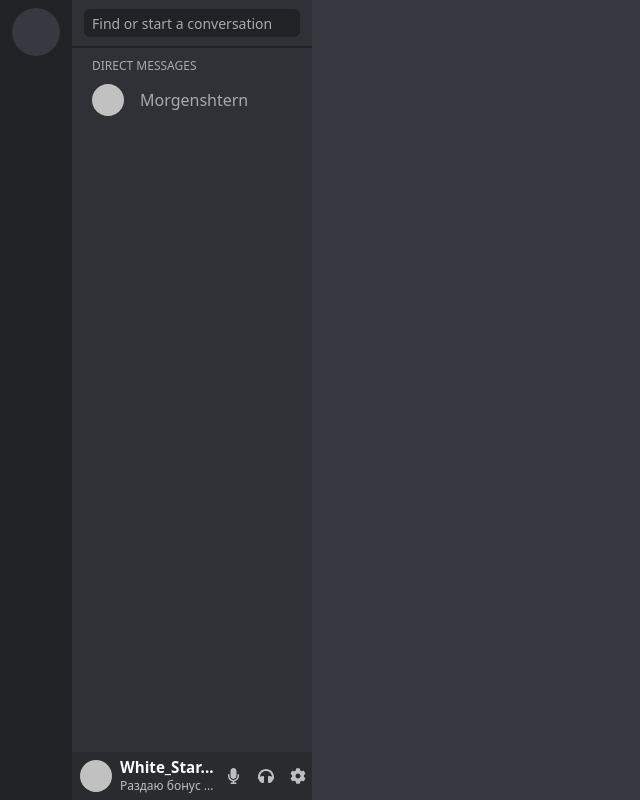
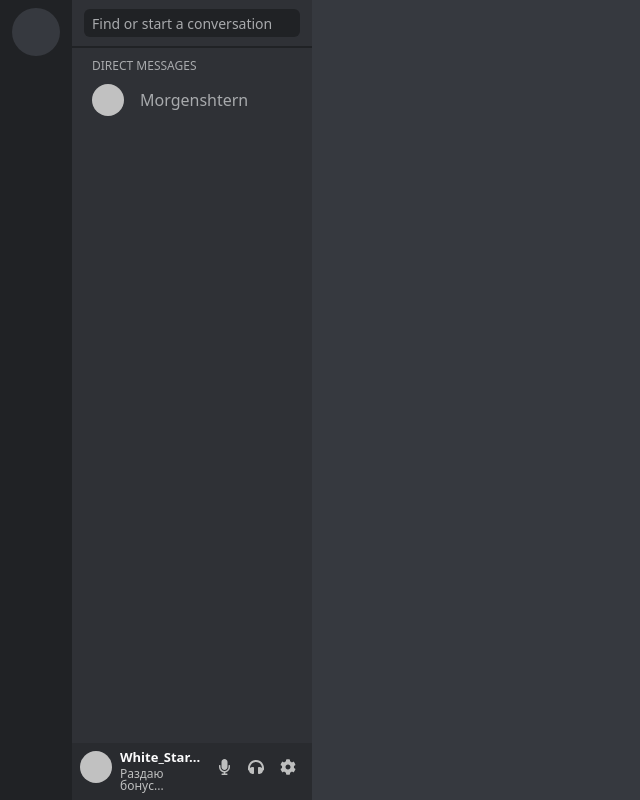
Before and after one commit to neeeeecka/discwrot, a Next.js app: page / in a window 1280 px wide. Shown: the whole page, without its empty margins (0-640 px from the left). Built offline with nearby package versions, Linux system fonts and the light colour scheme.

Commit message:
focus outline

```diff
--- a/pages/components/sideBar.jsx
+++ b/pages/components/sideBar.jsx
@@ -12,17 +12,17 @@
     username =
       username.length > 9 ? username.substring(0, 10) + "..." : username;
     let status = this.props.user.status;
-    status = status.length > 11 ? status.substring(0, 12) + " ..." : status;
+    status = status.length > 11 ? status.substring(0, 12) + "..." : status;
 
     const smallBtnClass =
-      "wh-square-sm hover:bg-darkGray-700 rounded-md outline-none";
+      "wh-square-sm hover:bg-darkGray-700 rounded-md outline-none focus:outline-none";
 
     return (
       <div className="flex cursor-pointer rounded-md">
         <div className="user-head-small bg-darkGray-200 flex-shrink-0"></div>
-        <div className="text-darkGray-100 ml-2 mr-1 text-cs flex-1 flex flex-col justify-center">
-          <span className="font-bold leading-none">{username}</span>
-          <div className="text-darkGray-300 text-xs leading-none mt-1">
+        <div className="text-darkGray-100 ml-2 mr-1 flex-1 flex flex-col justify-center">
+          <span className="font-bold leading-none text-cs">{username}</span>
+          <div className="text-darkGray-300 text-xscs leading-none mt-1">
             {status}
           </div>
         </div>
--- a/static/tailwind.css
+++ b/static/tailwind.css
@@ -50,7 +50,10 @@
   margin-bottom: 0;
 }
 .text-cs {
-  font-size: 0.95rem;
+  font-size: 13px;
+}
+.text-xscs {
+  font-size: 12px;
 }
 .children-mb-2 {
   margin-bottom: 0.5rem;
--- a/tailwind.config.js
+++ b/tailwind.config.js
@@ -25,7 +25,8 @@
     }
   },
   variants: {
-    borderRadius: ["hover"]
+    borderRadius: ["hover"],
+    outline: ["focus", "hover"]
   },
   plugins: []
 };
```
